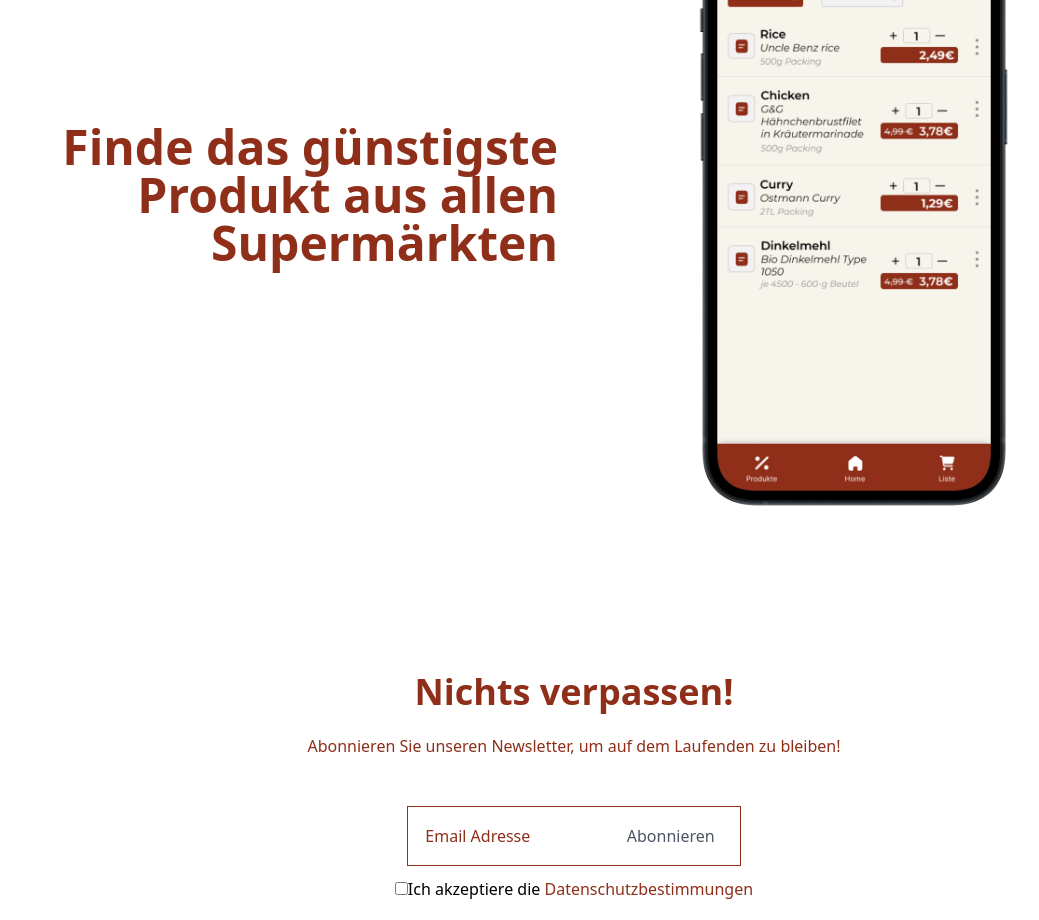
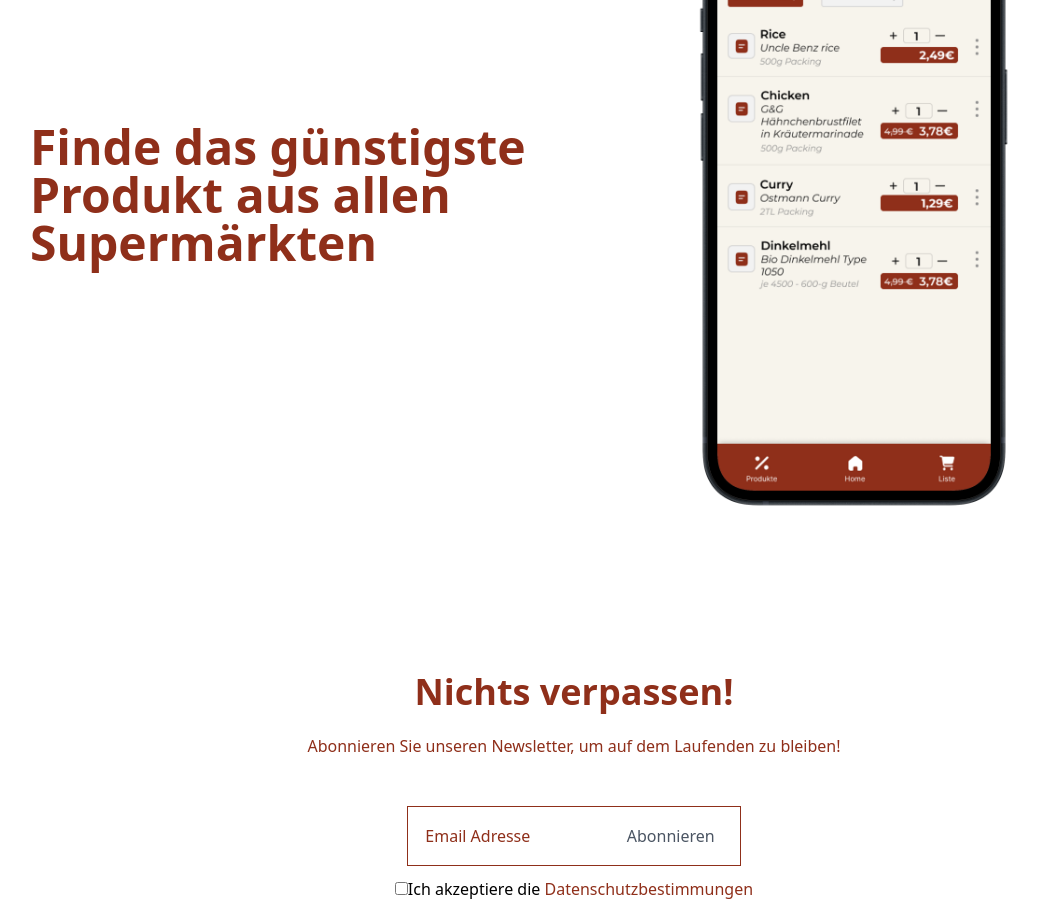
Before and after one commit to philipprobin/sparmahl_website, a React (Vite) app: page / in a window 1280 px wide. Shown: the part 1720-2640 px from the top of the page, without its empty margins (66-1105 px from the left). Built offline with nearby package versions, Linux system fonts and the light colour scheme; no server answers.

Commit message:
optimized mobile version

```diff
--- a/src/pages/Home.jsx
+++ b/src/pages/Home.jsx
@@ -33,9 +33,8 @@ const Home = () => {
                     </div>
                     {/*Block 3*/}
                     <div className="col-span-1 m-4 lg:order-5 order-4">
-                        <h1 className="block antialiased tracking-normal font-sans text-4xl sm:text-5xl
-                         font-semibold leading-tight text-white text-primary
-                         text-center lg:text-right"
+                        <h1 className="lg:block antialiased tracking-normal font-sans text-4xl sm:text-5xl
+                         font-semibold leading-tight text-primary text-center lg:text-start"
                             style={{color: "#8F2F1A"}}>
                             Finde das günstigste Produkt aus allen Supermärkten
                         </h1>
```
